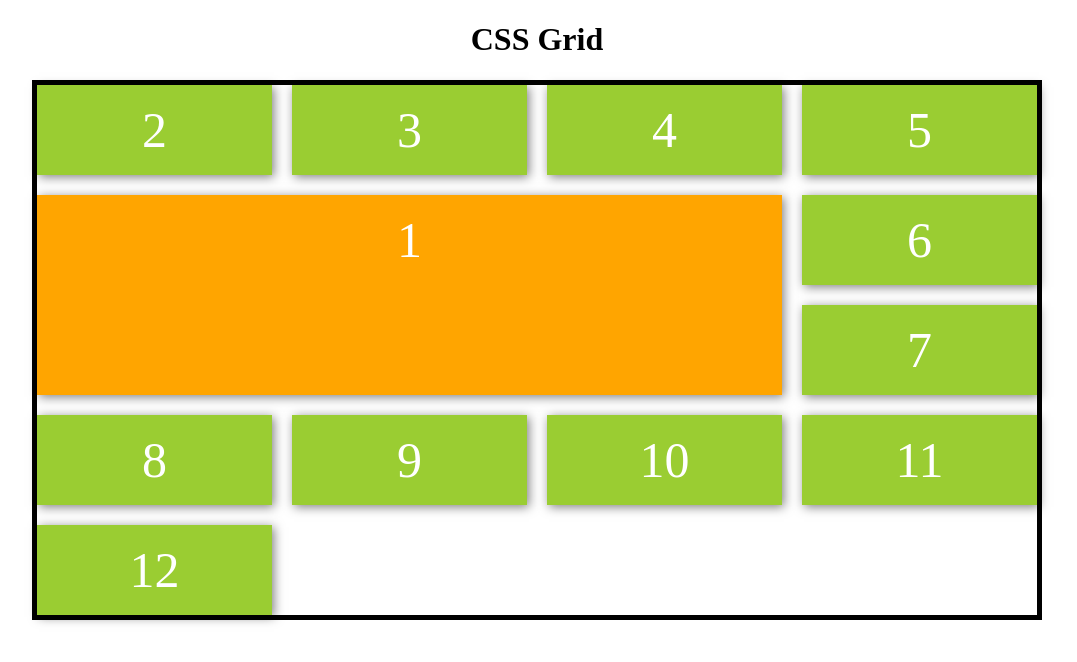
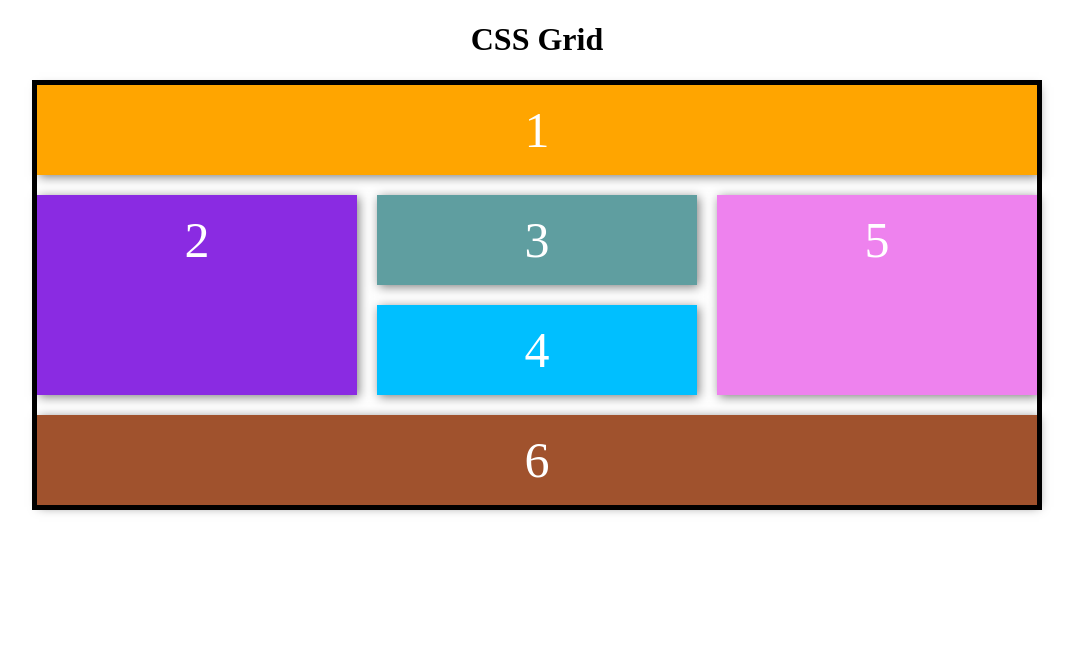
Before and after one commit to jcdiazz/CSS-Grid, a plain HTML site: page index.html in a window 1280 px wide. Shown: the whole page, without its empty margins (103-1180 px from the left). Drawn offline with Linux system fonts and the light colour scheme.

Commit message:
Trabajando con grid areas

```diff
--- a/grid.css
+++ b/grid.css
@@ -47,12 +47,13 @@
     grid-template-rows: repeat(3, 1fr);
 } */
 
-.contenedor {
+/* Posicionamiento */
+/* .contenedor {
     display: grid;
     gap: 20px;
     grid-template-columns: repeat(4, 1fr);
     grid-template-rows: repeat(4, 1fr);
-}
+} */
 
 /* Posicionamiento: Primera forma */
 /* .contenedor .item {
@@ -81,8 +82,65 @@ Parametro 4: grid-column-end*/
 } */
 
 /* Span */
-.contenedor .item {
+/* .contenedor .item {
     background-color: orange;
     grid-column: 1 / span 3;
     grid-row: 2 / span 2;
+} */
+
+/* Grid Areas */
+.contenedor {
+    display: grid;
+    gap: 20px;
+    grid-template-columns: 1fr 1fr 1fr;
+    grid-template-rows: repeat(4, auto);
+    grid-template-areas: "header header header" "sidebar-1 contenido sidebar-2" "sidebar-1 widgets sidebar-2" "footer footer footer";
 }
+
+.contenedor .header {
+    background-color: orange;
+    grid-column-start: header;
+    grid-column-end: header;
+}
+
+/* Forma 1 */
+/* .contenedor .sidebar-1 {
+    background-color: blueviolet;
+    grid-column-start: sidebar-1;
+    grid-column-end: sidebar-1;
+    grid-row-start: sidebar-1;
+    grid-row-end: sidebar-1;
+} */
+
+/* Forma 2 */
+/* .contenedor .sidebar-1 {
+    background-color: blueviolet;
+    grid-column: sidebar-1;
+    grid-row: sidebar-1;
+} */
+
+/* Forma 3 */
+.contenedor .sidebar-1 {
+    background-color: blueviolet;
+    grid-area: sidebar-1;
+}
+
+.contenedor .contenido {
+    background-color: cadetblue;
+    grid-area: contenido;
+}
+
+.contenedor .widgets {
+    background-color: deepskyblue;
+    grid-area: widgets;
+}
+
+.contenedor .sidebar-2 {
+    background-color: violet;
+    grid-area: sidebar-2;
+}
+
+.contenedor .footer {
+    background-color: sienna;
+    grid-area: footer;
+}
--- a/index.html
+++ b/index.html
@@ -12,18 +12,12 @@
         <h1>CSS Grid</h1>
     </div>
     <div class="contenedor">
-        <div class="item">1</div>
-        <div>2</div>
-        <div>3</div>
-        <div>4</div>
-        <div>5</div>
-        <div>6</div>
-        <div>7</div>
-        <div>8</div>
-        <div>9</div>
-        <div>10</div>
-        <div>11</div>
-        <div>12</div>
+        <div class="item header">1</div>
+        <div class="sidebar-1">2</div>
+        <div class="contenido">3</div>
+        <div class="widgets">4</div>
+        <div class="sidebar-2">5</div>
+        <div class="footer">6</div>
     </div>
 </body>
 </html>
```
